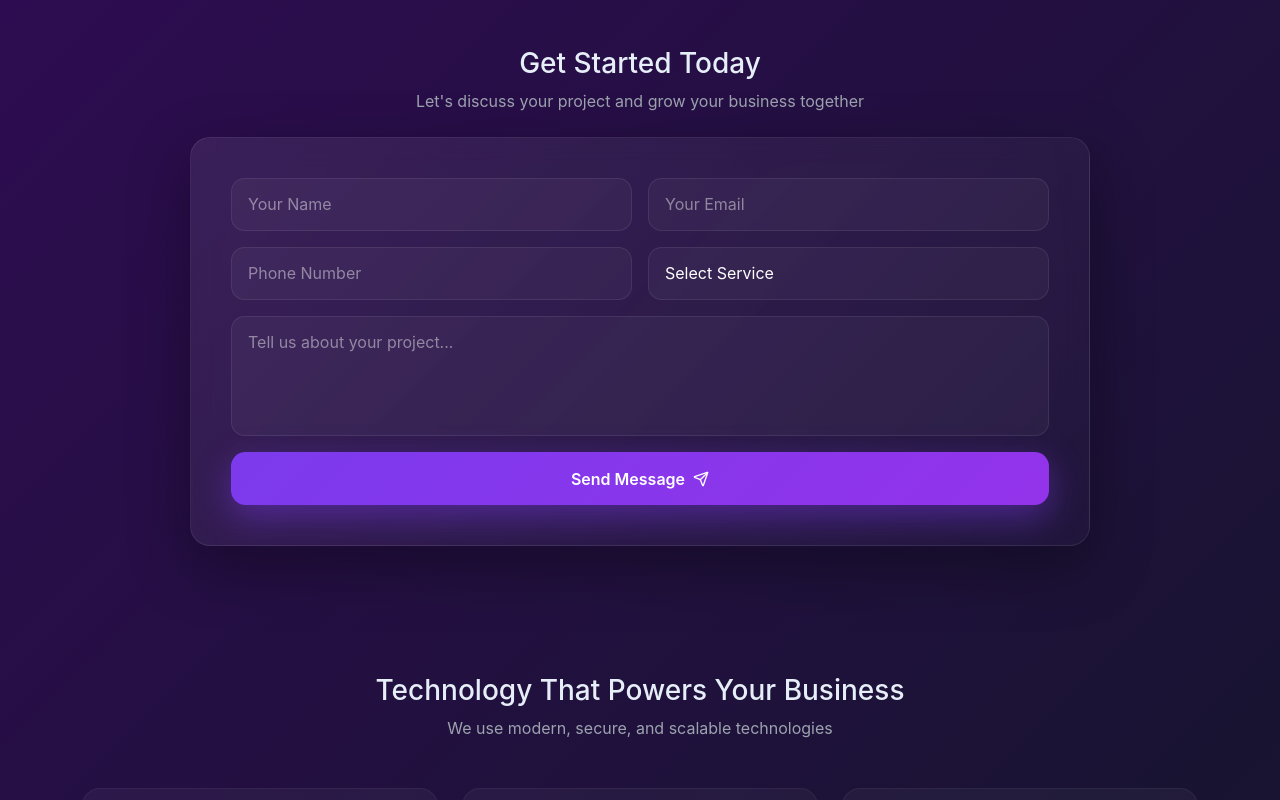
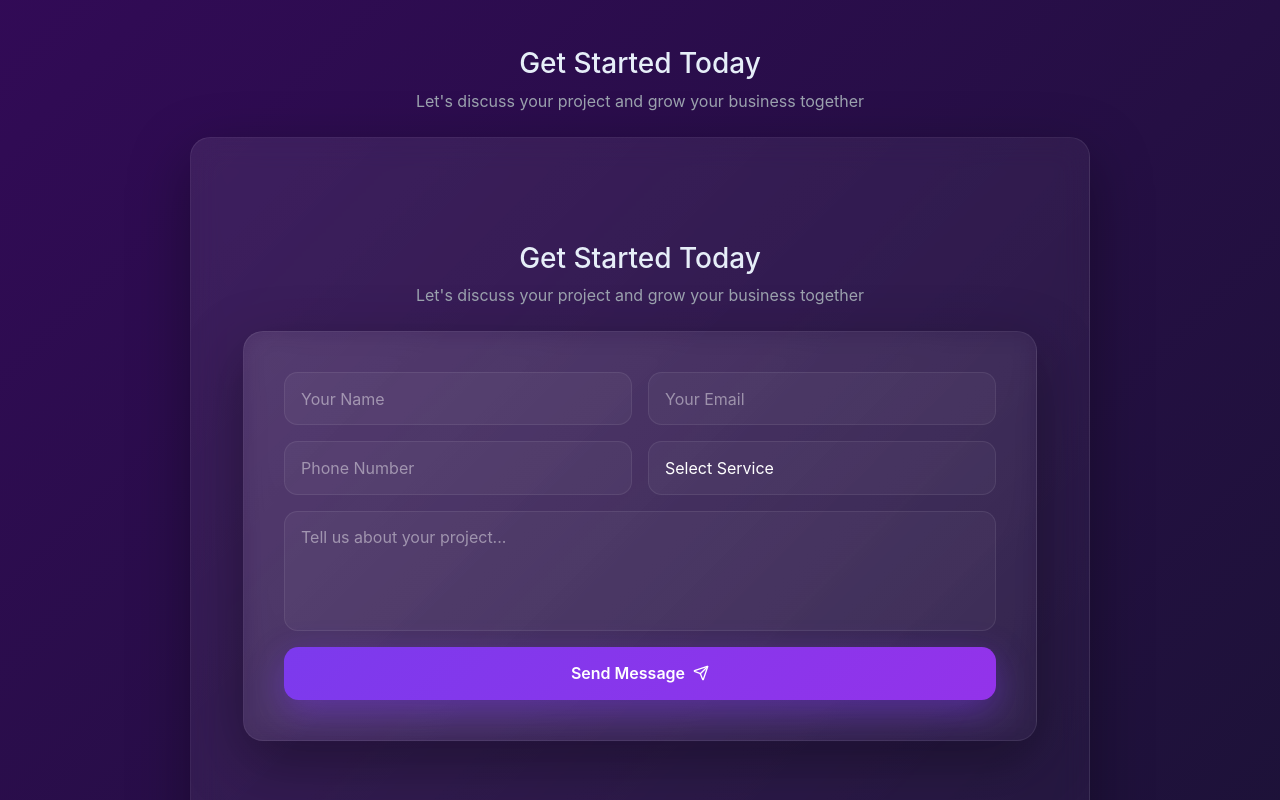
Before and after one commit to Tarunshakya1999/indokonafrontend, a React (Vite) app: page /techservice in a window 1280 px wide. Shown: the part 4680-5480 px from the top of the page. Built offline with nearby package versions, Linux system fonts and the light colour scheme.

Commit message:
Added New Instagram CT yy654 fff bb nn7777

```diff
--- a/src/Developer.jsx
+++ b/src/Developer.jsx
@@ -13,11 +13,15 @@ import {
   Users,
   Award,
   Send,
+  Loader2,
 } from "lucide-react";
 import { Link } from "react-router-dom";
 export default function TechServicesLanding() {
   const [isMenuOpen, setIsMenuOpen] = useState(false);
   const [isVisible, setIsVisible] = useState(false);
+  const [loading, setLoading] = useState(false);
+  const [successMsg, setSuccessMsg] = useState("");
+  const [errorMsg, setErrorMsg] = useState("");
   const [formData, setFormData] = useState({
     name: "",
     email: "",
@@ -101,6 +105,11 @@ export default function TechServicesLanding() {
 
   const handleSubmit = async (e) => {
     e.preventDefault();
+
+    setLoading(true); // 🔥 start loading
+    setSuccessMsg("");
+    setErrorMsg("");
+
     try {
       const response = await fetch(
         "https://indokonabackend-1.onrender.com/api/mycontactviewSet/",
@@ -114,7 +123,8 @@ export default function TechServicesLanding() {
       );
 
       if (response.status === 201) {
-        alert("Message Sent Successfully!");
+        setSuccessMsg("✅ Message sent successfully! We'll contact you soon.");
+
         setFormData({
           name: "",
           email: "",
@@ -124,14 +134,15 @@ export default function TechServicesLanding() {
         });
       } else {
         const data = await response.json();
-        alert(data?.detail || "Something went wrong!");
+        setErrorMsg(data?.detail || "❌ Something went wrong!");
       }
     } catch (error) {
       console.error(error);
-      alert("Something went wrong!");
+      setErrorMsg("❌ Server error. Please try again later.");
+    } finally {
+      setLoading(false); // 🔥 stop loading
     }
   };
-
   const Counter = ({ target, suffix = "" }) => {
     const [count, setCount] = useState(0);
 
@@ -1128,6 +1139,118 @@ export default function TechServicesLanding() {
             </div>
 
             <div className="ts-form">
+              {/* CONTACT */}
+              <section id="contact" className="ts-section">
+                <div className="container">
+                  <div className="mx-auto" style={{ maxWidth: 900 }}>
+                    <div className="text-center mb-4">
+                      <h2 className="h3">Get Started Today</h2>
+                      <p className="ts-muted">
+                        Let's discuss your project and grow your business
+                        together
+                      </p>
+                    </div>
+
+                    <div className="ts-form">
+                      <div className="row g-3 mb-3">
+                        <div className="col-md-6">
+                          <input
+                            name="name"
+                            value={formData.name}
+                            onChange={handleChange}
+                            placeholder="Your Name"
+                            className="form-control ts-input"
+                          />
+                        </div>
+                        <div className="col-md-6">
+                          <input
+                            name="email"
+                            type="email"
+                            value={formData.email}
+                            onChange={handleChange}
+                            placeholder="Your Email"
+                            className="form-control ts-input"
+                          />
+                        </div>
+                      </div>
+
+                      <div className="row g-3 mb-3">
+                        <div className="col-md-6">
+                          <input
+                            name="phone"
+                            value={formData.phone}
+                            onChange={handleChange}
+                            placeholder="Phone Number"
+                            className="form-control ts-input"
+                          />
+                        </div>
+                        <div className="col-md-6">
+                          <select
+                            name="service"
+                            value={formData.service}
+                            onChange={handleChange}
+                            className="form-select ts-select"
+                          >
+                            <option value="">Select Service</option>
+                            <option value="website">Website Development</option>
+                            <option value="mobile">Mobile App</option>
+                            <option value="seo">SEO</option>
+                            <option value="marketing">Digital Marketing</option>
+                            <option value="design">Graphics/Logo Design</option>
+                            <option value="software">
+                              Software Development
+                            </option>
+                            <option value="other">Other</option>
+                          </select>
+                        </div>
+                      </div>
+
+                      <div className="mb-3">
+                        <textarea
+                          name="message"
+                          value={formData.message}
+                          onChange={handleChange}
+                          placeholder="Tell us about your project..."
+                          rows="4"
+                          className="form-control ts-textarea"
+                        />
+                      </div>
+
+                      <div className="d-grid">
+                        <button
+                          onClick={handleSubmit}
+                          disabled={loading}
+                          className="btn btn-primary d-flex align-items-center justify-content-center gap-2"
+                        >
+                          {loading ? (
+                            <>
+                              <Loader2
+                                size={18}
+                                className="spinner-border spinner-border-sm"
+                              />
+                              Sending...
+                            </>
+                          ) : (
+                            <>
+                              Send Message <Send size={16} />
+                            </>
+                          )}
+                        </button>
+                      </div>
+                    </div>
+                  </div>
+                </div>
+              </section>
+              {successMsg && (
+                <div className="alert alert-success text-center">
+                  {successMsg}
+                </div>
+              )}
+
+              {errorMsg && (
+                <div className="alert alert-danger text-center">{errorMsg}</div>
+              )}
+
               <div className="row g-3 mb-3">
                 <div className="col-md-6">
                   <input
@@ -1193,9 +1316,22 @@ export default function TechServicesLanding() {
               <div className="d-grid">
                 <button
                   onClick={handleSubmit}
+                  disabled={loading}
                   className="btn btn-primary d-flex align-items-center justify-content-center gap-2"
                 >
-                  Send Message <Send size={16} />
+                  {loading ? (
+                    <>
+                      <Loader2
+                        size={18}
+                        className="spinner-border spinner-border-sm"
+                      />
+                      Sending...
+                    </>
+                  ) : (
+                    <>
+                      Send Message <Send size={16} />
+                    </>
+                  )}
                 </button>
               </div>
             </div>
```
